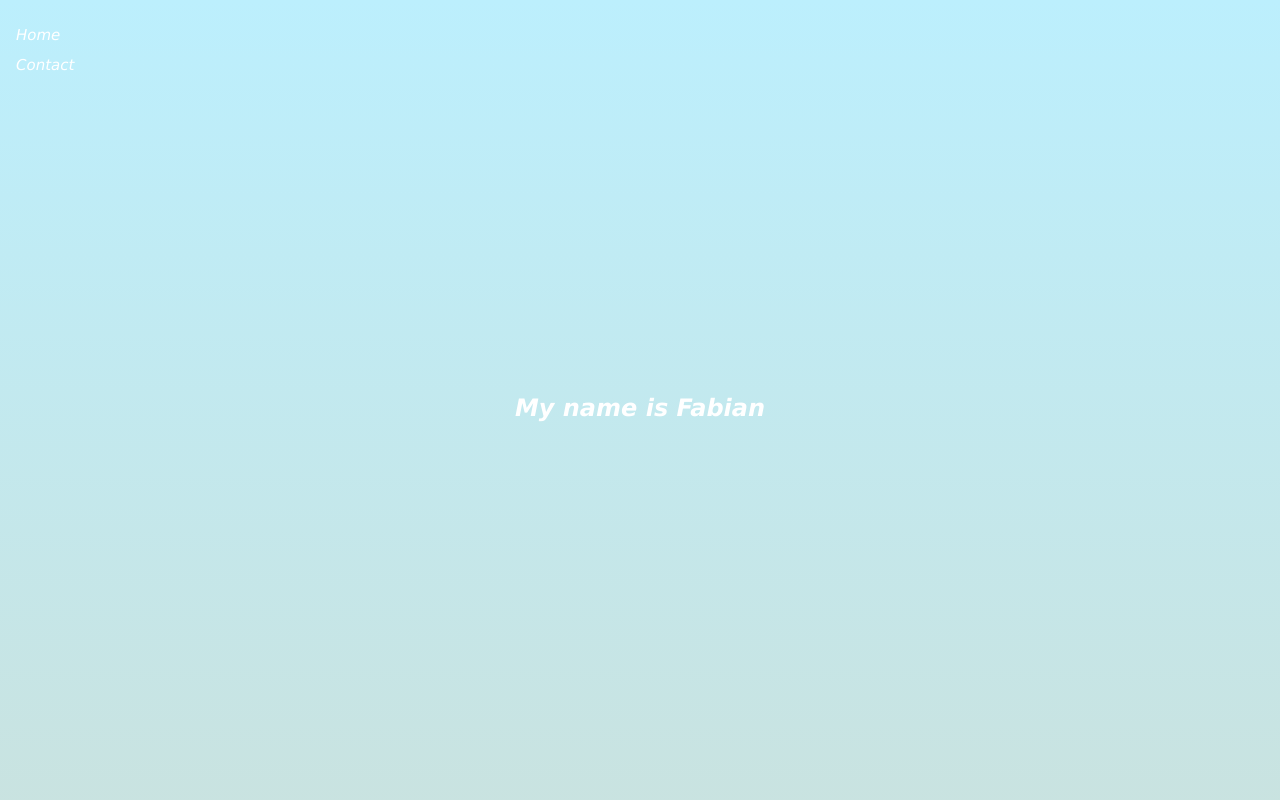
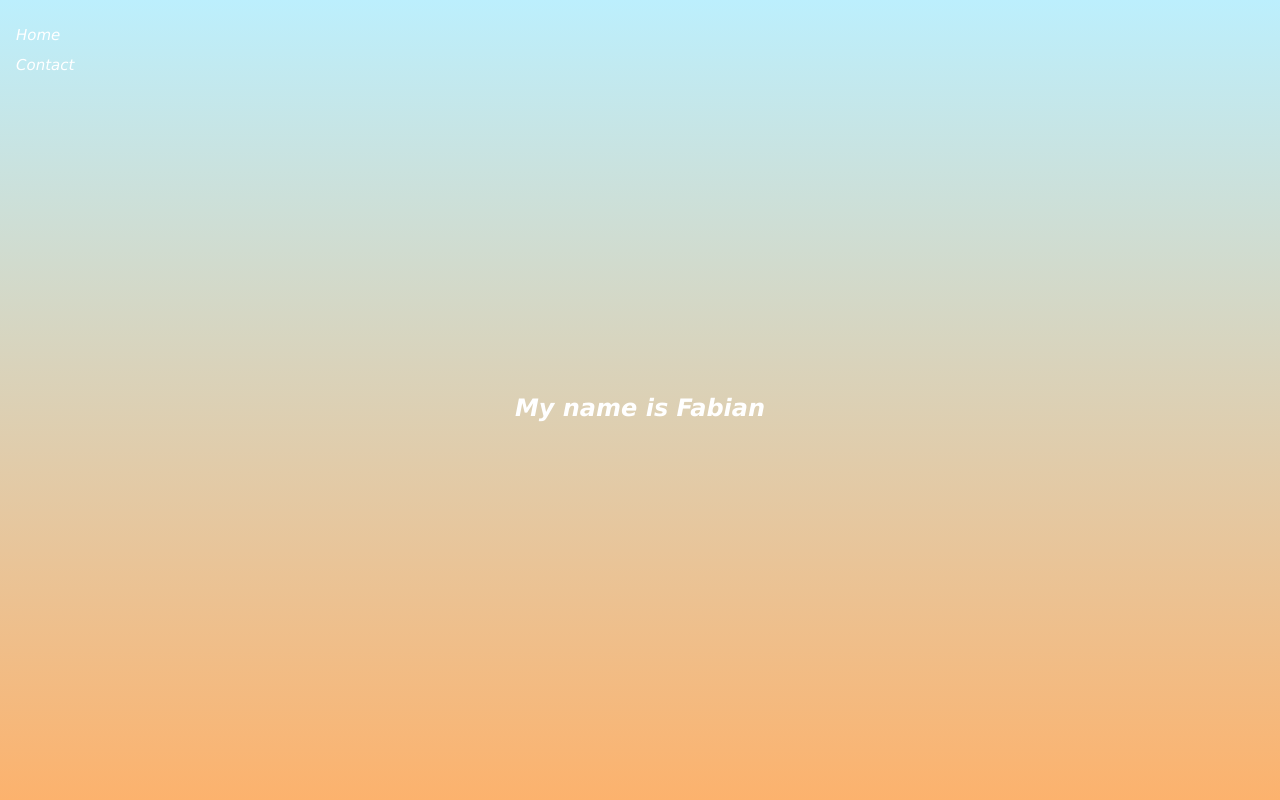
Before and after one commit to fahrbian/fahrbian.github.io, a plain HTML site: page index.html in a window 1280 px wide. Shown: the top 800 px of the page. Drawn offline with Linux system fonts and the light colour scheme.

Commit message:
root weg

```diff
--- a/style.css
+++ b/style.css
@@ -1,17 +1,13 @@
-
-:root { background-attachment: fixed; }
-
 html {
   min-height: 100%;
 }
 
 body {
-    background-image: linear-gradient(to bottom,rgb(188, 239, 253), rgb(252, 178, 109));
+    background-image: linear-gradient(rgb(188, 239, 253), rgb(252, 178, 109));
     background-repeat: no-repeat;
-    /* background-attachment: fixed; */
+    background-attachment: fixed;
     background-size: cover;
     background-position: center center;
-    /* position: fixed */
 }
 
 section {
```
